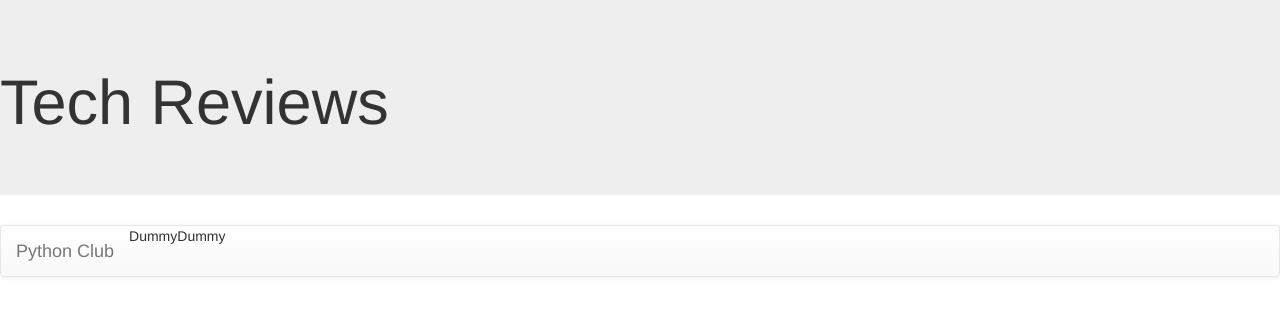
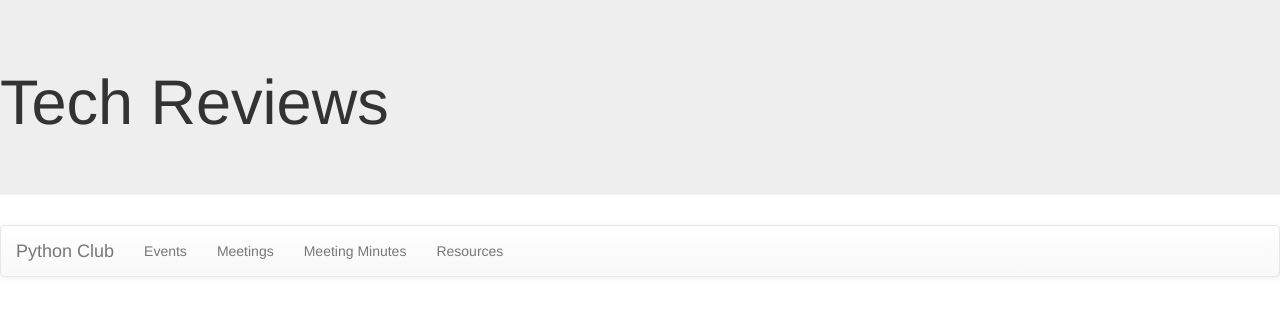
Before and after one commit to aggiewb/python-club, a Django app: template pythonclub/club/templates/base.html in a window 1280 px wide. Shown: the top 316 px of the page. Run offline with Django 3.2, Linux system fonts and the light colour scheme; the template is opened without the code that fills it, so the values that code supplies are empty; parts of the project's set-up code (start-up, migrations or seed data) failed here and were passed over; some libraries are stand-ins or nearby versions.

Commit message:
Add links to base.html for each of the html pages for our views

```diff
--- a/pythonclub/club/templates/base.html
+++ b/pythonclub/club/templates/base.html
@@ -16,8 +16,10 @@
                     <a class="navbar-brand" href="{% url 'index' %}">Python Club</a>
                 </div>
                 <ul class="nav navbar-nav">
-                    <li>Dummy</li>
-                    <li>Dummy</li>
+                    <li><a href="{% url 'event' %}">Events</a></li>
+                    <li><a href="{% url 'meeting' %}">Meetings</a></li>
+                    <li><a href="{% url 'meeting_minutes' %}">Meeting Minutes</a></li>
+                    <li><a href="{% url 'resource' %}">Resources</a></li>
                 </ul>
             </div>
         </nav>
```
